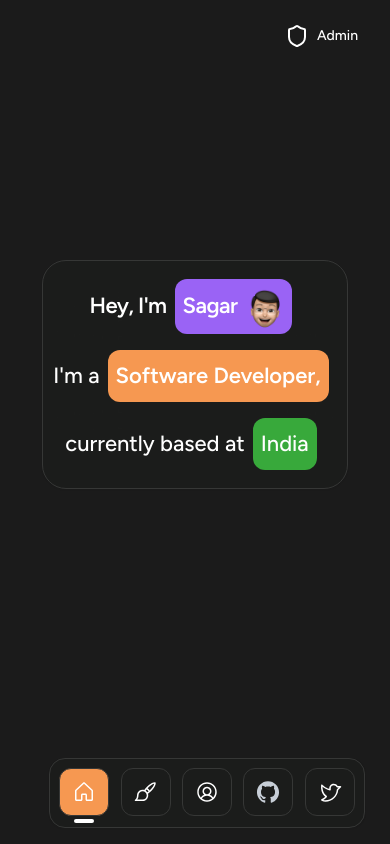
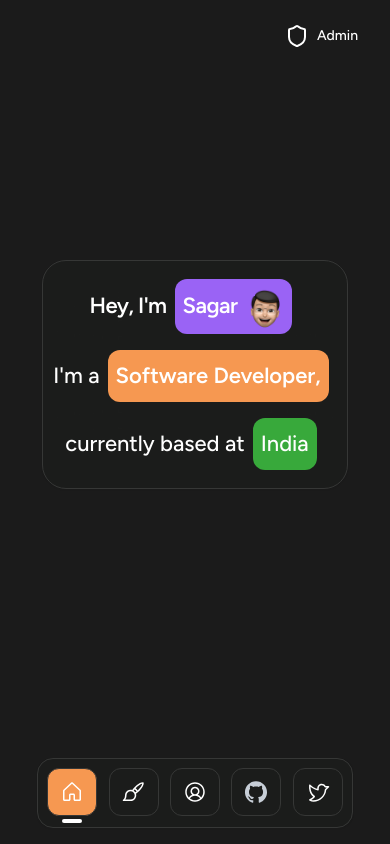
Before and after one commit to SySagar/portfolio, a React (Vite) app: page / in a window 390 px wide. Built offline with nearby package versions, Linux system fonts and the light colour scheme.

Commit message:
chore:minor change

```diff
--- a/src/components/standard/BottomNav.tsx
+++ b/src/components/standard/BottomNav.tsx
@@ -6,7 +6,7 @@ import style from "./nav.module.css";
 export default function BottomNav() {
   return (
     <div className="fixed bottom-4 w-full flex justify-center items-center ">
-      <Card className="navBody h-[70px] ml-6 bg-[#1D1E1D] backdrop-filter backdrop-blur-2xl bg-opacity-60 rounded-2xl border-[#363736]  flex flex-row justify-evenly items-evenly  text-white">
+      <Card className="navBody h-[70px] sm:ml-6 bg-[#1D1E1D] backdrop-filter backdrop-blur-2xl bg-opacity-60 rounded-2xl border-[#363736]  flex flex-row justify-evenly items-evenly  text-white">
         <CardContent className="flex gap-2 p-2 mt-[1px] w-full">
           <LinkButton
             className={style.tabColorHome}
```
